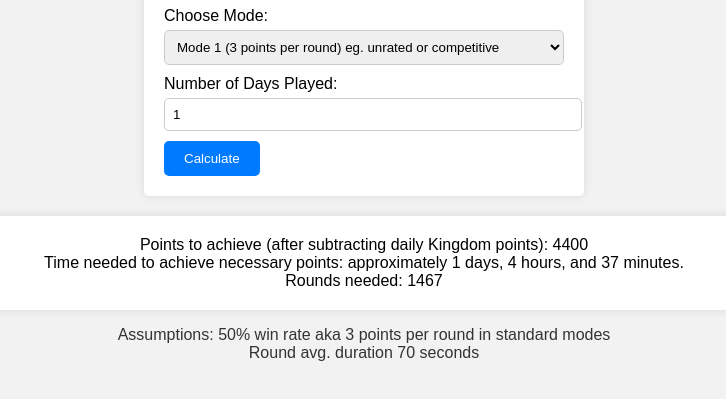
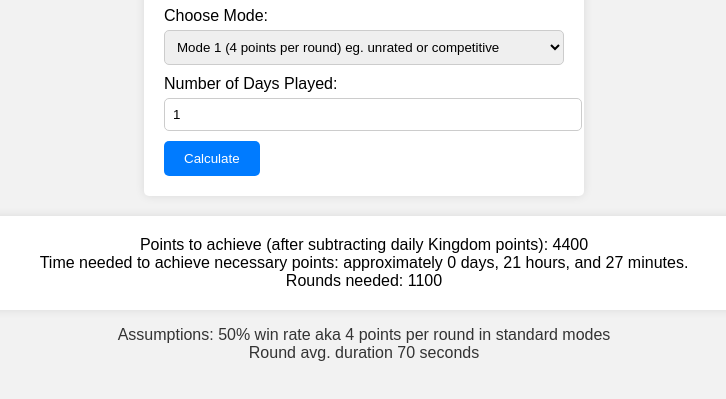
Before and after one commit to MateuszWoj-bit/kingdom-points-calc, a plain HTML site: page index.html in a window 1280 px wide. Both pictures are taken after a click on the button "Calculate". Shown: the part 235-634 px from the top of the page, 276-1002 px from the left. Drawn offline with Linux system fonts and the light colour scheme.

Commit message:
formula change

```diff
--- a/index.html
+++ b/index.html
@@ -87,7 +87,7 @@
 
     <label for="mode">Choose Mode:</label>
     <select id="mode" name="mode">
-      <option value="mode1">Mode 1 (3 points per round) eg. unrated or competitive</option>
+      <option value="mode1">Mode 1 (4 points per round) eg. unrated or competitive</option>
       <option value="mode2">Mode 2 (150 points per hour) eg. team deathmach </option>
     </select><br>
 
@@ -98,7 +98,7 @@
   </form>
 
   <div id="result" style="display: none;"></div>
-  <p>Assumptions: 50% win rate aka 3 points per round in standard modes<br>
+  <p>Assumptions: 50% win rate aka 4 points per round in standard modes<br>
 Round avg. duration 70 seconds</p>
 
 
--- a/index.js
+++ b/index.js
@@ -18,7 +18,7 @@ function calculateTimeToAchievePoints() {
   points -= daysPlayed * dailyPoints; // Deduct points for each day played
 
   if (mode === "mode1") {
-    var roundsNeeded = Math.ceil(points / 3); // Assuming an average of 3 points per round
+    var roundsNeeded = Math.ceil(points / 4); // Assuming an average of 4 points per round
   } else if (mode === "mode2") {
     var hoursNeeded = points / 150; // Assuming 150 points per hour
   }
```
